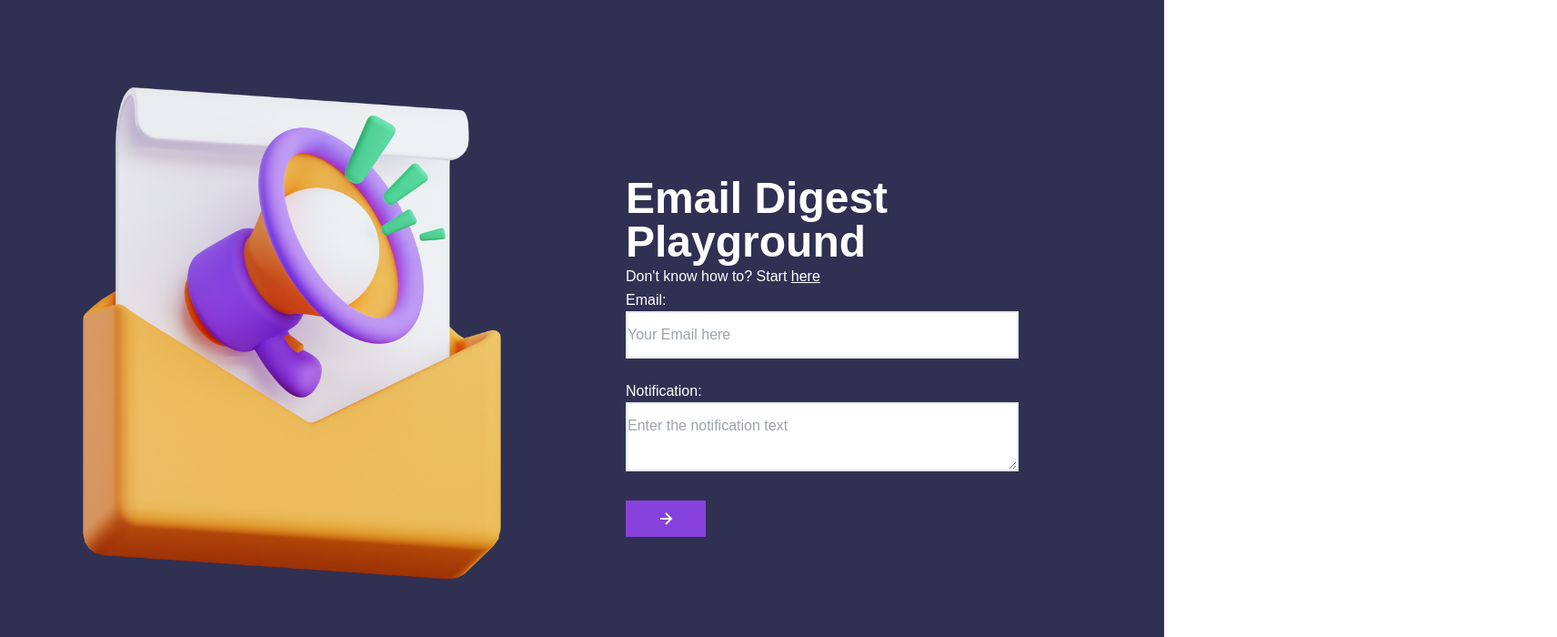
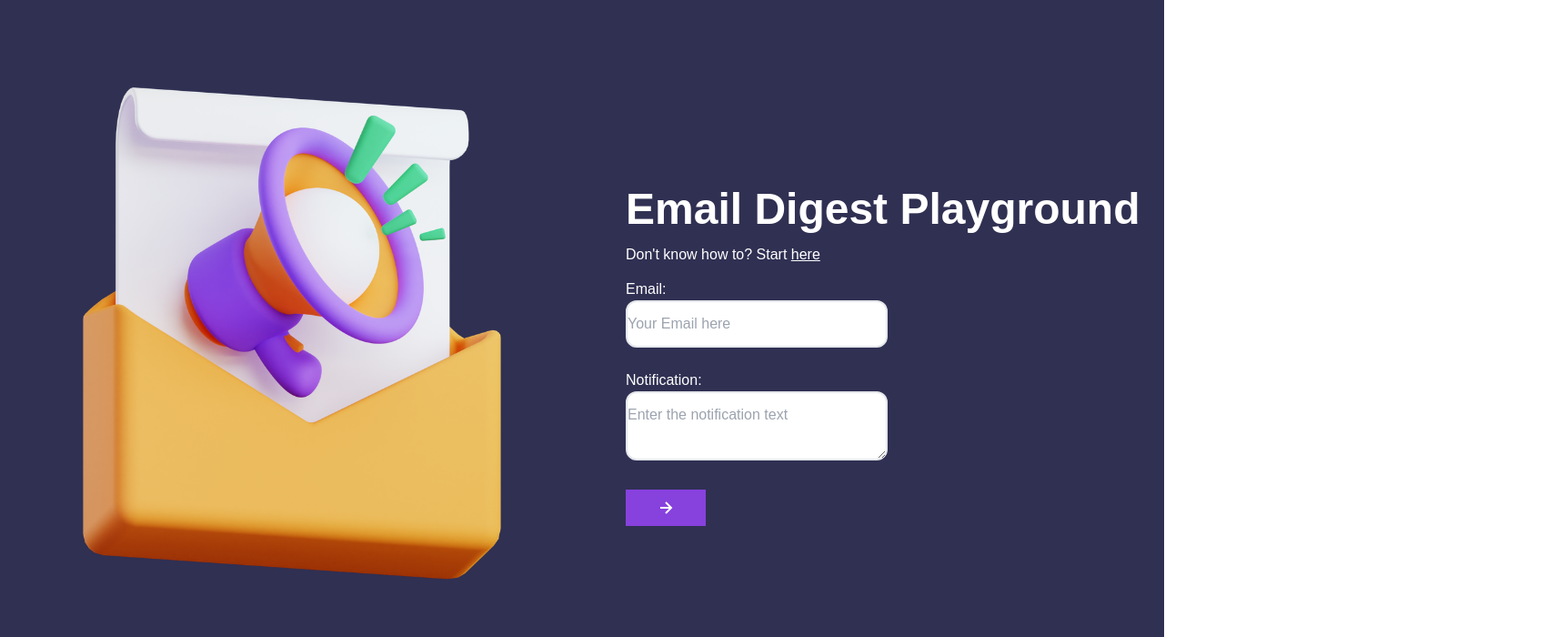
Before and after one commit to sumitsaurabh927/digest-learning-app-email, a React (Create React App) app in the folder frontend/: page / in a window 1280 px wide. Shown: the top 700 px of the page at 91% size, 1712 px wide, since content can reach past the window. Built offline with nearby package versions, Linux system fonts and the light colour scheme.

Commit message:
style: fix horizontal overflow

```diff
--- a/frontend/src/App.js
+++ b/frontend/src/App.js
@@ -1,11 +1,10 @@
 import Body from "./components/Body";
 import "./app.css";
-import Header from "./components/Header";
 import Img from "./components/Img";
 
 function App() {
   return (
-    <div className="bg-[#303053] text-white m- h-[110vh]">
+    <div className="bg-[#303053] text-white h-screen w-screen overflow-hidden">
       {/* <Header /> */}
       <div className="flex justify-evenly">
         <div className=" mt-[3rem]">
--- a/frontend/src/components/Body.js
+++ b/frontend/src/components/Body.js
@@ -41,19 +41,36 @@ const Body = () => {
         ))
     }
     return (
-        <div className="flex flex-col justify-evenly h-full w-auto mx-12 my-12 ">
+        <div className="flex flex-col justify-evenly h-full w-screen mx-12 my-12 ">
             <h1 className="text-5xl font-bold -mt-[5rem]  ">Email Digest Playground</h1>
             <p className="-mt-[4rem]">Don't know how to? Start <a className="underline" href="https://docs.novu.co/platform/digest/"> here</a></p>
-            {/* <p className="  -mt-[4rem] text-[1.3rem]">Novu's digest engine allows you to aggregate multiple notifications into one  then delivers it as a single notification to the client device!</p> */}
             <form className="flex flex-col space-y-8 -mt-[6rem] w-[80vw]" onSubmit={onSubmitHandler}>
-                <div className="flex flex-col space-y-6 ">
-                    <div className="flex flex-col flex-grow  mt-[2rem]">
-                        <label for="email" className="w-[15rem] ">Email:</label>
-                        <input className="w-[27rem] py-3 border-2" cla placeholder="Your Email here" value={formInput.email} id="email" name="email" onChange={onChangeHandler} />
+                <div className="flex flex-col space-y-6">
+                    <div className="flex flex-col flex-grow mt-8">
+                        <label htmlFor="email" className="w-48">
+                            Email:
+                        </label>
+                        <input
+                            className="w-72 py-3 border-2 rounded-xl"
+                            placeholder="Your Email here"
+                            value={formInput.email}
+                            id="email"
+                            name="email"
+                            onChange={onChangeHandler}
+                        />
                     </div>
-                    <div className="flex flex-col  ">
-                        <label for="notif" className="w-[15rem] ">Notification:</label>
-                        <textarea className="w-[27rem] py-3 border-2" placeholder="Enter the notification text" value={formInput.notif} id="notif" name="notif" onChange={onChangeHandler} />
+                    <div className="flex flex-col">
+                        <label htmlFor="notif" className="w-48">
+                            Notification:
+                        </label>
+                        <textarea
+                            className="w-72 py-3 border-2 rounded-xl"
+                            placeholder="Enter the notification text"
+                            value={formInput.notif}
+                            id="notif"
+                            name="notif"
+                            onChange={onChangeHandler}
+                        />
                     </div>
                 </div>
 
```
